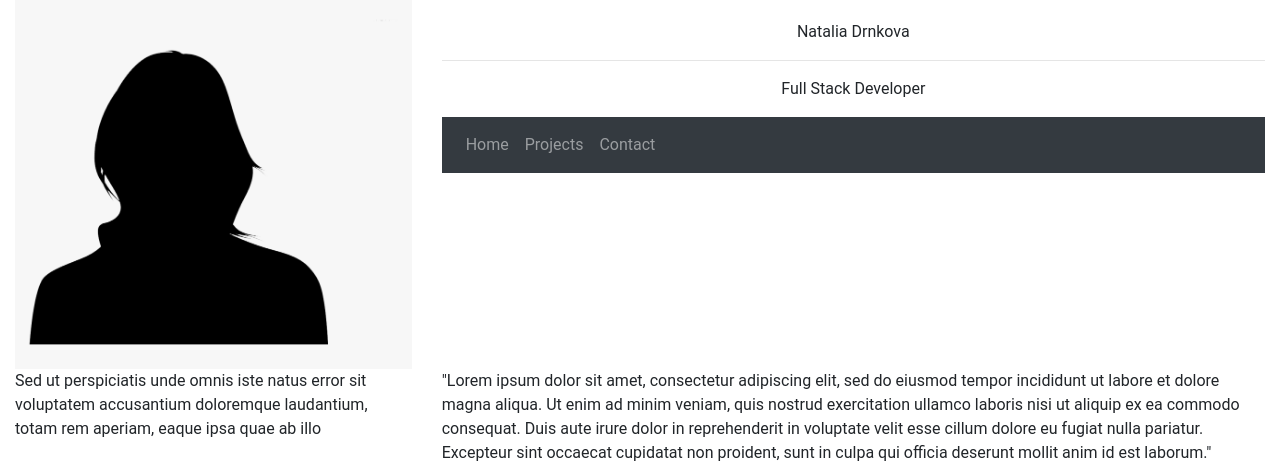
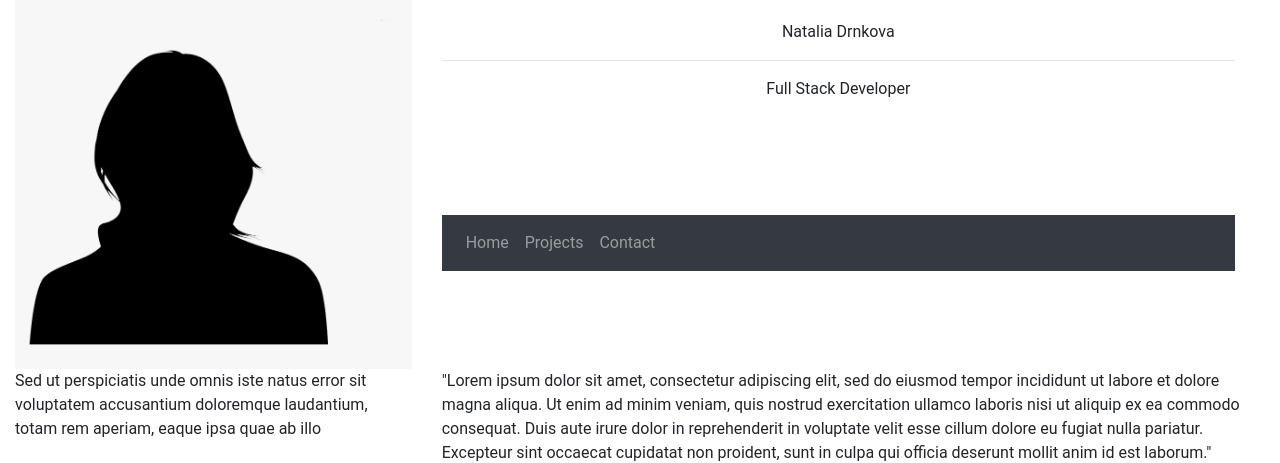
Before and after one commit to nataloska/Portfolio, a plain HTML site: page index.html in a window 1280 px wide. Shown: the top 463 px of the page. Drawn offline with nearby package versions, Linux system fonts and the light colour scheme.

Commit message:
initial2

```diff
--- a/index.html
+++ b/index.html
@@ -21,11 +21,14 @@
 			<div class="profile col-12 col-md-4">
 				<img src="../src/picture.png" class="img-fluid" alt="profile"/>
 			</div>
-			<div class="intro col-12 col-md-8">
+            <div class="row col-md-8">
+			<div class="intro col-8 col-md-12">
 					<p>Natalia Drnkova</p>
 					<hr class="devider-intro" />
 					<p>Full Stack Developer</p>
-				<nav class="navbar navbar-expand-sm bg-dark navbar-dark">
+            </div>
+			<div class="navv col-4 col-md-12">
+						<nav class="navbar navbar-expand-md bg-dark navbar-dark">
 							<button class="navbar-toggler" type="button" data-toggle="collapse" data-target="#collapse-small">
                     <span class="navbar-toggler-icon"></span>
                     </button>
@@ -47,6 +50,9 @@
 					</div>
 					</div>
                     </div>
+				</div>
+			</div>
+		</div>
 		<!-- Main -->
 		<div class="container-fluid">
 			<div class="row">
@@ -55,8 +61,10 @@
 						totam rem aperiam, eaque ipsa quae ab illo</p>
 				</div>
 				<div class="main col-12 col-md-8">
-				<p>"Lorem ipsum dolor sit amet, consectetur adipiscing elit, sed do eiusmod tempor incididunt ut labore
-					et dolore magna aliqua. Ut enim ad minim veniam, quis nostrud exercitation ullamco laboris nisi ut
+					<p>"Lorem ipsum dolor sit amet, consectetur adipiscing elit, sed do eiusmod tempor incididunt ut
+						labore
+						et dolore magna aliqua. Ut enim ad minim veniam, quis nostrud exercitation ullamco laboris nisi
+						ut
 						aliquip ex ea commodo consequat. Duis aute irure dolor in reprehenderit in voluptate velit esse
 						cillum dolore eu fugiat nulla pariatur. Excepteur sint occaecat cupidatat non proident, sunt in
 						culpa qui officia deserunt mollit anim id est laborum."</p>
@@ -79,13 +87,16 @@
 			</div>
 
 			<script src="https://code.jquery.com/jquery-3.4.1.slim.min.js"
-		integrity="sha384-J6qa4849blE2+poT4WnyKhv5vZF5SrPo0iEjwBvKU7imGFAV0wwj1yYfoRSJoZ+n" crossorigin="anonymous">
+				integrity="sha384-J6qa4849blE2+poT4WnyKhv5vZF5SrPo0iEjwBvKU7imGFAV0wwj1yYfoRSJoZ+n"
+				crossorigin="anonymous">
 			</script>
 			<script src="https://cdn.jsdelivr.net/npm/popper.js@1.16.0/dist/umd/popper.min.js"
-		integrity="sha384-Q6E9RHvbIyZFJoft+2mJbHaEWldlvI9IOYy5n3zV9zzTtmI3UksdQRVvoxMfooAo" crossorigin="anonymous">
+				integrity="sha384-Q6E9RHvbIyZFJoft+2mJbHaEWldlvI9IOYy5n3zV9zzTtmI3UksdQRVvoxMfooAo"
+				crossorigin="anonymous">
 			</script>
 			<script src="https://stackpath.bootstrapcdn.com/bootstrap/4.4.1/js/bootstrap.min.js"
-		integrity="sha384-wfSDF2E50Y2D1uUdj0O3uMBJnjuUD4Ih7YwaYd1iqfktj0Uod8GCExl3Og8ifwB6" crossorigin="anonymous">
+				integrity="sha384-wfSDF2E50Y2D1uUdj0O3uMBJnjuUD4Ih7YwaYd1iqfktj0Uod8GCExl3Og8ifwB6"
+				crossorigin="anonymous">
 			</script>
 
 </body>
```
Lines whose indentation alone changed are shown as unchanged.
